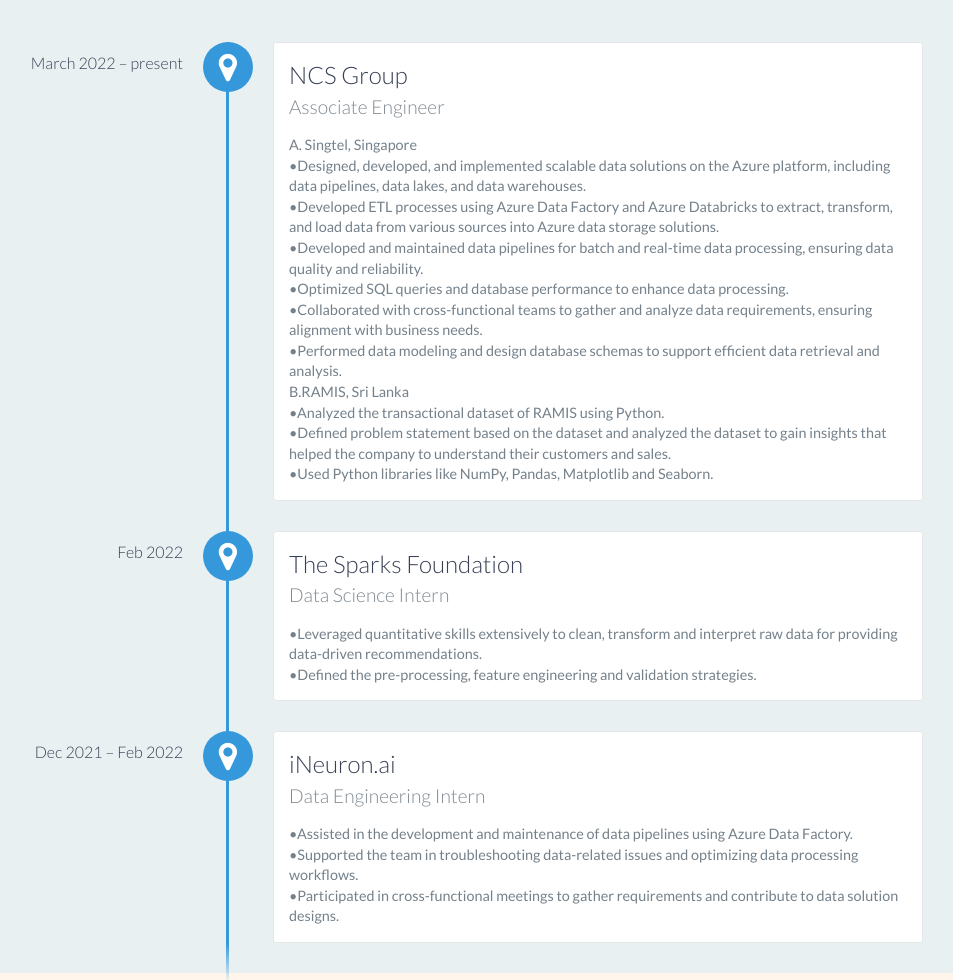
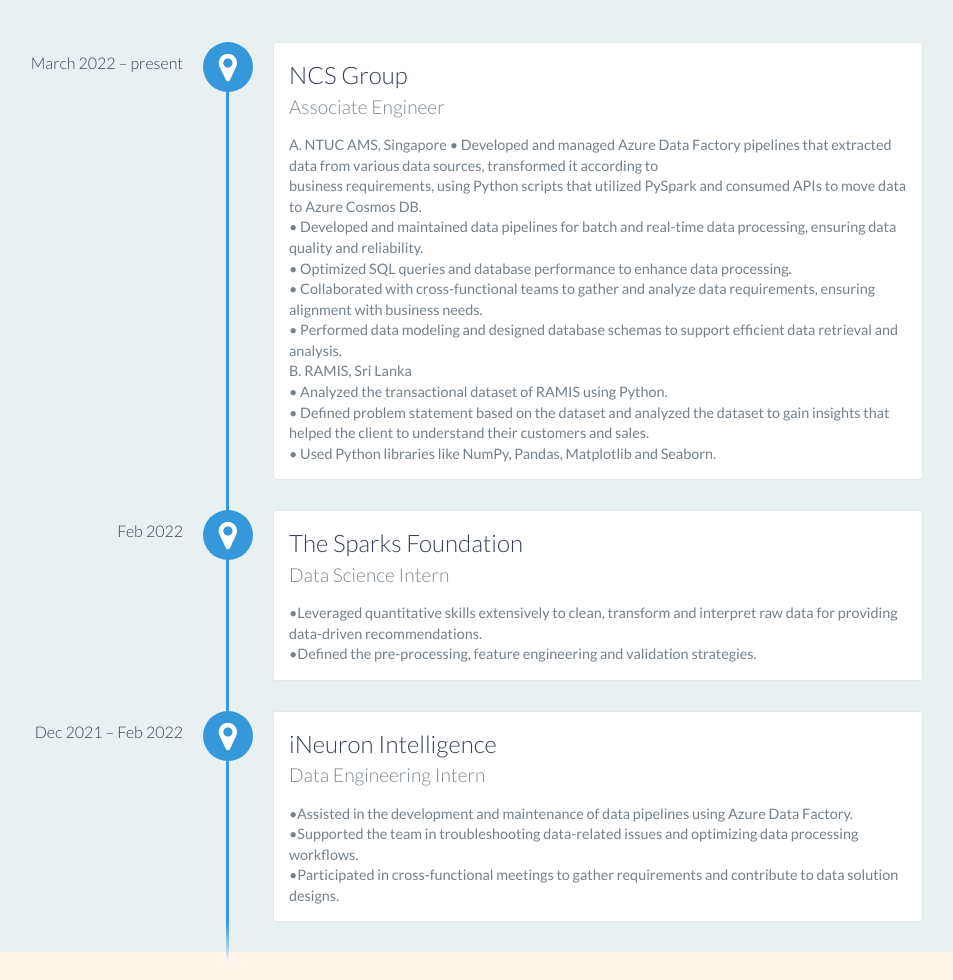
Before and after one commit to Sultan-Salim-Shaikh/Portfolio, a website: page index.html in a window 1280 px wide. Shown: the part 1140-2120 px from the top of the page, without its empty margins (217-1170 px from the left). Drawn offline with nearby package versions, Linux system fonts and the light colour scheme.

Commit message:
Update index.html

```diff
--- a/index.html
+++ b/index.html
@@ -86,23 +86,19 @@
             <div data-date="March 2022 – present">
                 <h3>NCS Group</h3>
                 <h4>Associate Engineer</h4>
-                <p>A. Singtel, Singapore <br>
-•Designed, developed, and implemented scalable data solutions on the Azure platform, including data pipelines, data lakes, and data warehouses.<br>
-•Developed ETL processes using Azure Data Factory and Azure Databricks to extract, transform, and load data from various sources into Azure data storage solutions.<br>
-•Developed and maintained data pipelines for batch and real-time data processing, ensuring data quality and reliability.<br>
-•Optimized SQL queries and database performance to enhance data processing.<br>
-•Collaborated with cross-functional teams to gather and analyze data requirements, ensuring alignment with business needs.<br>
-•Performed data modeling and design database schemas to support efficient data retrieval and analysis.<br>
+                <p>A.	NTUC AMS, Singapore
+•	Developed and managed Azure Data Factory pipelines that extracted data from various data sources, transformed it according to<br>
+	business requirements, using Python scripts that utilized PySpark and consumed APIs to move data to Azure Cosmos DB.<br>
+•	Developed and maintained data pipelines for batch and real-time data processing, ensuring data quality and reliability.<br>
+•	Optimized SQL queries and database performance to enhance data processing.<br>
+•	Collaborated with cross-functional teams to gather and analyze data requirements, ensuring alignment with business needs.<br>
+•	Performed data modeling and designed database schemas to support efficient data retrieval and analysis.<br>
 
-B.RAMIS, Sri Lanka<br>
-•Analyzed the transactional dataset of RAMIS using Python. <br>
-•Defined problem statement based on the dataset and analyzed the dataset to gain   insights that helped the company to understand their customers and sales.<br>
-•Used Python libraries like NumPy, Pandas, Matplotlib and Seaborn.<br>
-
-
-
-
-                </p>
+B.	RAMIS, Sri Lanka<br>
+•	Analyzed the transactional dataset of RAMIS using Python. <br>
+•	Defined problem statement based on the dataset and analyzed the dataset to gain   insights that helped the client to understand their customers and sales.<br>
+•	Used Python libraries like NumPy, Pandas, Matplotlib and Seaborn.<br>
+              </p>
             </div>
             <div data-date="Feb 2022 ">
                 <h3>The Sparks Foundation</h3>
@@ -113,7 +109,7 @@
                 </p>
             </div>
             <div data-date="Dec 2021 – Feb 2022 ">
-                <h3>iNeuron.ai </h3>
+                <h3>iNeuron Intelligence </h3>
                 <h4>Data Engineering Intern </h4>
                 <p>•Assisted in the development and maintenance of data pipelines using Azure Data Factory.<br>
 •Supported the team in troubleshooting data-related issues and optimizing data processing workflows.<br>
```
